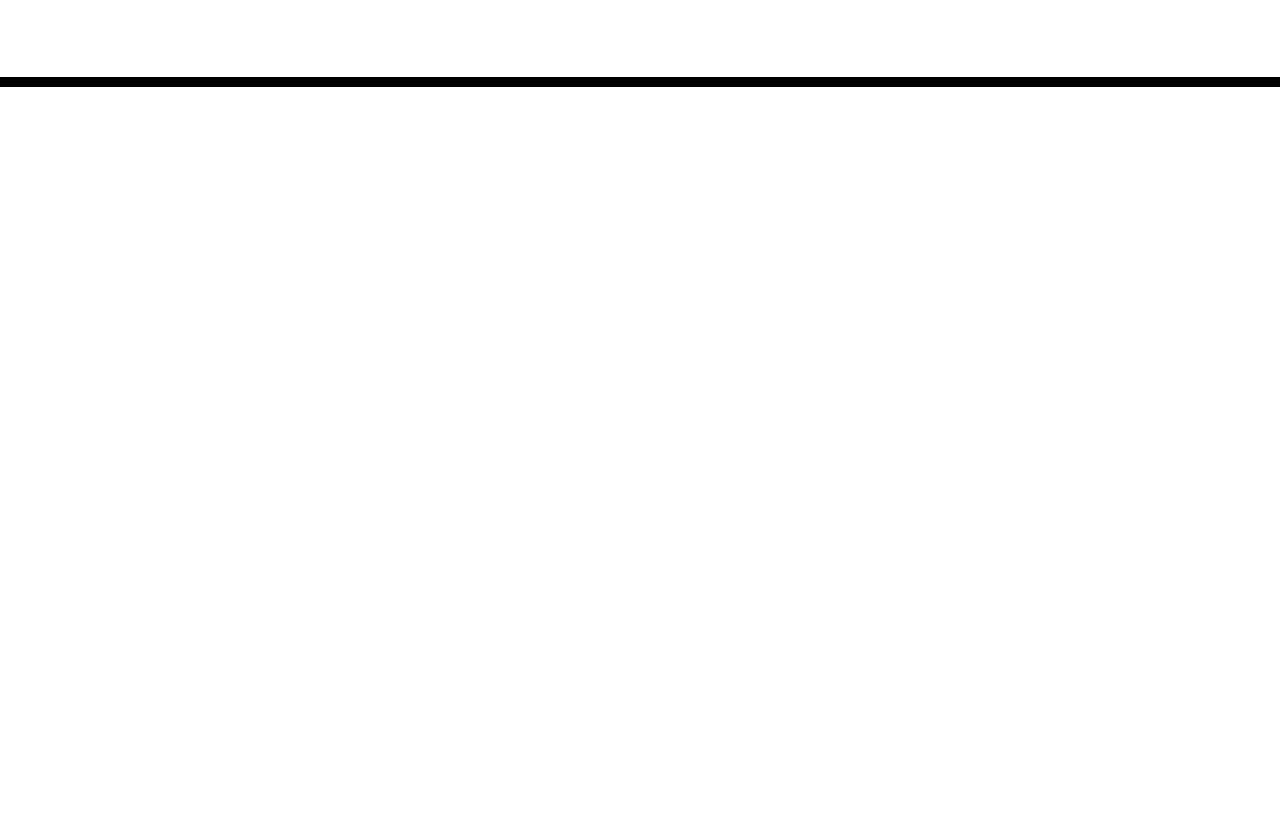
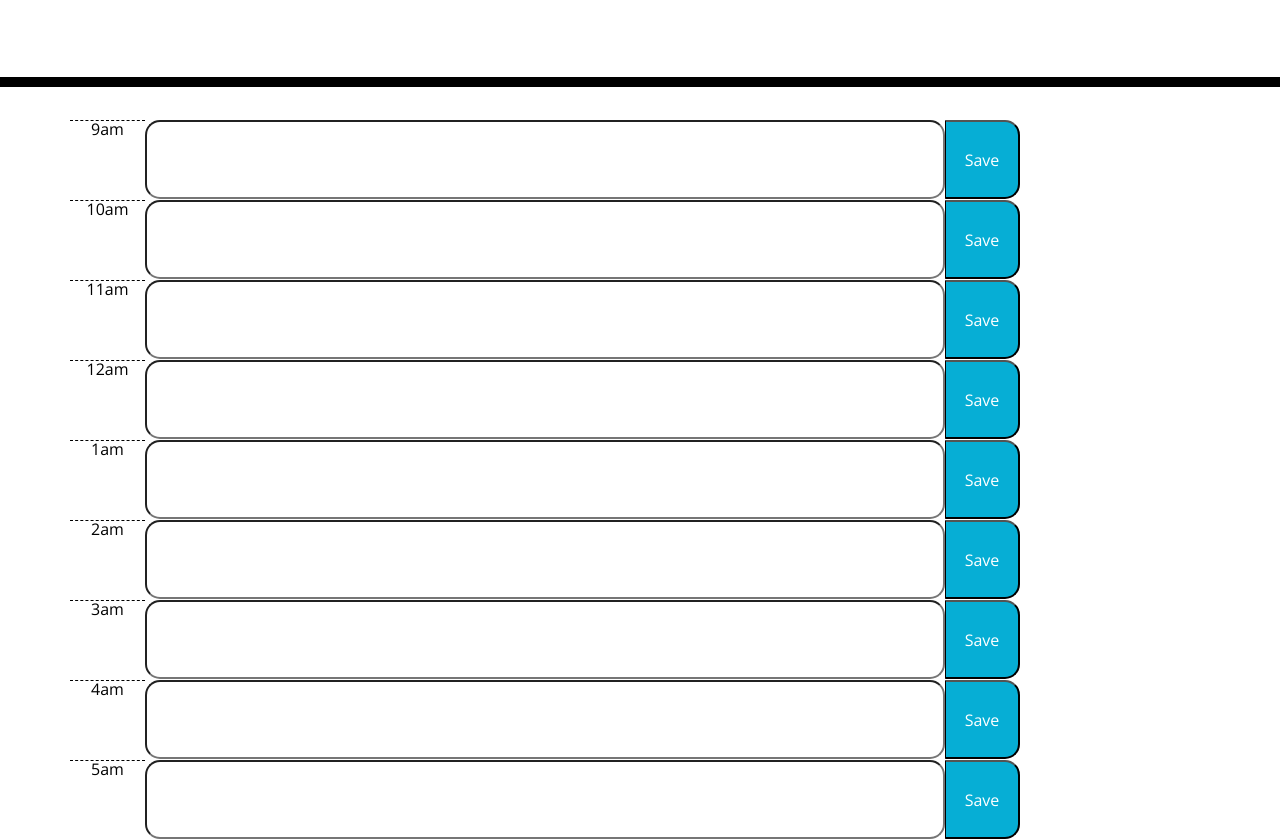
Before and after one commit to tuckerpikula/dayplanner, a plain HTML site: page index.html in a window 1280 px wide. Shown: the part 181-1020 px from the top of the page. Before the commit the page ends 800 px from the top, so only its background shows below. Drawn offline with nearby package versions, Linux system fonts and the light colour scheme.

Commit message:
fixed css

```diff
--- a/index.html
+++ b/index.html
@@ -21,6 +21,51 @@
   </header>
   <div class="container">
     <!-- Timeblocks go here -->
+    <div class="row">
+      <div class="hour">9am</div>
+      <input type="text" id="nine" class="block">
+      <button class="save">Save</button>
+    </div>
+    <div class="row">
+      <div class="hour">10am</div>
+      <input type="text" id="ten" class="block">
+      <button class="save">Save</button>
+    </div>
+    <div class="row">
+      <div class="hour">11am</div>
+      <input type="text" id="eleven" class="block">
+      <button class="save">Save</button>
+    </div>
+    <div class="row">
+      <div class="hour">12am</div>
+      <input type="text" id="twelve" class="block">
+      <button class="save">Save</button>
+    </div>
+    <div class="row">
+      <div class="hour">1am</div>
+      <input type="text" id="one" class="block">
+      <button class="save">Save</button>
+    </div>
+    <div class="row">
+      <div class="hour">2am</div>
+      <input type="text" id="two" class="block">
+      <button class="save">Save</button>
+    </div>
+    <div class="row">
+      <div class="hour">3am</div>
+      <input type="text" id="three" class="block">
+      <button class="save">Save</button>
+    </div>
+    <div class="row">
+      <div class="hour">4am</div>
+      <input type="text" id="four" class="block">
+      <button class="save">Save</button>
+    </div>
+    <div class="row">
+      <div class="hour">5am</div>
+      <input type="text" id="five" class="block">
+      <button class="save">Save</button>
+    </div>
   </div>
 
   <script src="https://code.jquery.com/jquery-3.4.1.min.js"></script>
--- a/style.css
+++ b/style.css
@@ -23,11 +23,13 @@ textarea {
 
 .description {
   white-space: pre-wrap;
+  grid-column-start: 2;
 }
 
-.time-block {
+.block {
   text-align: center;
   border-radius: 15px;
+  width: 800px;
 }
 
 .row {
@@ -41,6 +43,8 @@ textarea {
   background-color: #ffffff;
   color: #000000;
   border-top: 1px dashed #000000;
+  width: 75px;
+  text-align: center;
 }
 
 .past {
@@ -58,15 +62,16 @@ textarea {
   color: white;
 }
 
-.saveBtn {
+.save {
   border-left: 1px solid black;
   border-top-right-radius: 15px;
   border-bottom-right-radius: 15px;
   background-color: #06AED5;
   color: white;
+  width: 75px;
 }
 
-.saveBtn i:hover {
+.save i:hover {
   font-size: 20px;
   transition: all .3s ease-in-out;
 }
```
